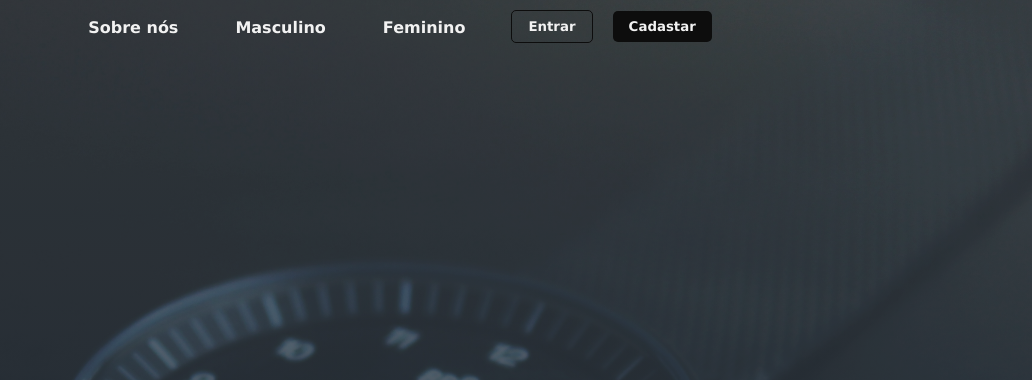
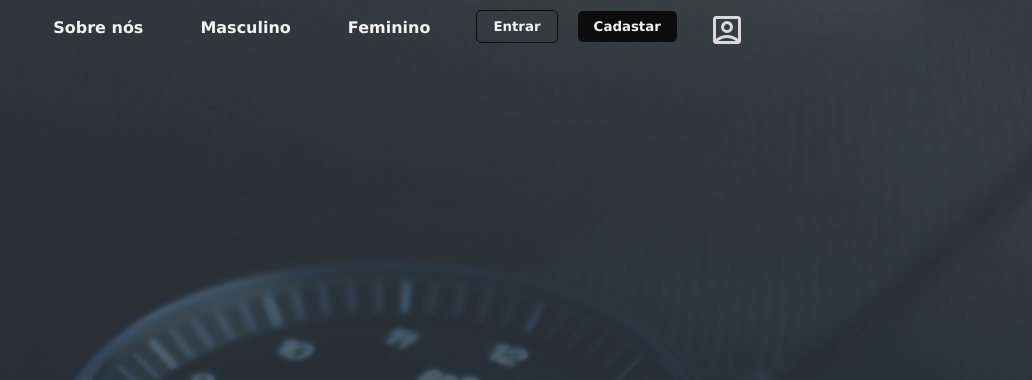
Before and after one commit to fabricio-dev-front/ElitePointers, a Django app: template templates/index.html in a window 1280 px wide. Shown: the top 380 px of the page, without its empty margins (248-1280 px from the left). Run offline with Django 5.2, Linux system fonts and the light colour scheme; the template is opened without the code that fills it, so the values that code supplies are empty.

Commit message:
mostrei o icone de ver as informações do cliente

```diff
--- a/templates/static/ElitePointers/css/style.css
+++ b/templates/static/ElitePointers/css/style.css
@@ -187,9 +187,10 @@ body{
     }
 }
 
-.set-header > .header > .divConta{
+/* .set-header > .header > .divConta{
     display: none;
-}
+} */
+
 /* ===================== conteudo principal ===================== */
 
 .main{
```
